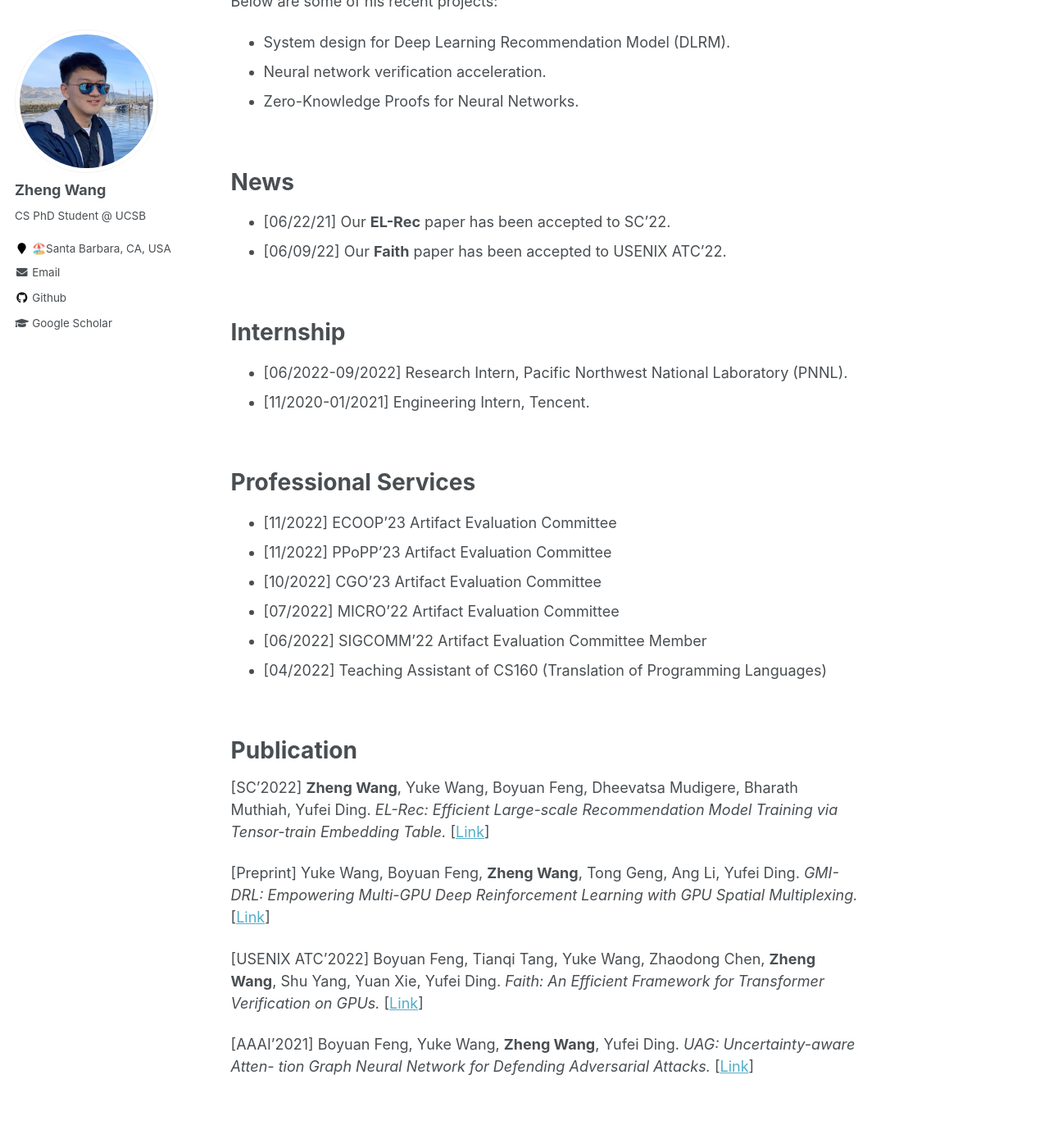
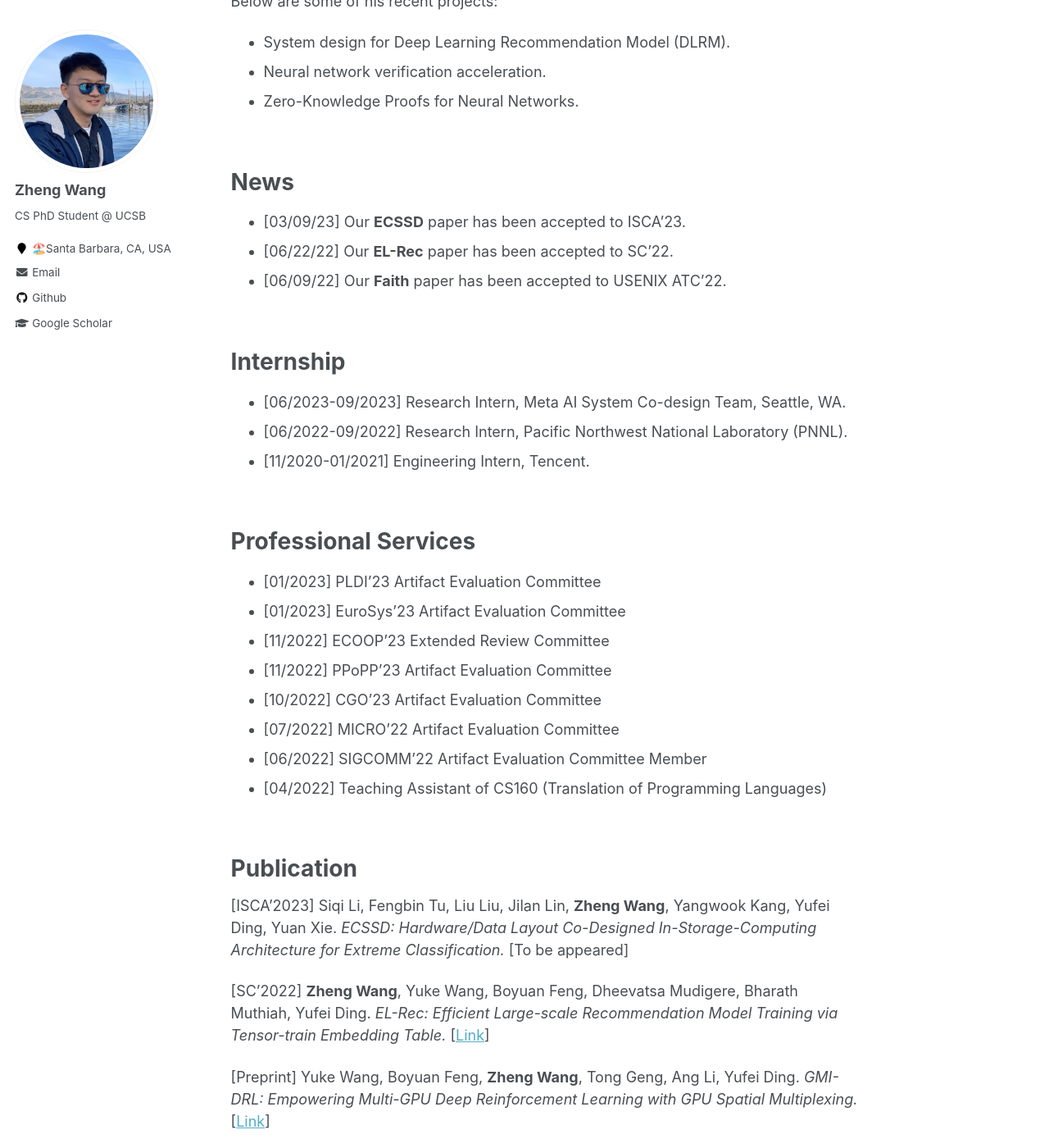
Before and after one commit to Ash-Zheng/Ash-Zheng.github.io, a Jekyll site: the page built from _pages/about.md, in a window 1280 px wide and 1400 px high, scrolled down 456 px. Shown: the whole window at 82% size. Built offline with Jekyll 4.4.1, drawn with Linux system fonts in a browser that asks for light colours.

Commit message:
update Mar 09, 2023

```diff
--- a/_pages/about.md
+++ b/_pages/about.md
@@ -26,7 +26,8 @@ Below are some of his recent projects:
 
 News
 ======
-+ [06/22/21] Our **EL-Rec** paper has been accepted to SC’22.
++ [03/09/23] Our **ECSSD** paper has been accepted to ISCA’23.
++ [06/22/22] Our **EL-Rec** paper has been accepted to SC’22.
 + [06/09/22] Our **Faith** paper has been accepted to USENIX ATC’22.
 
 <br />
@@ -34,6 +35,7 @@ News
 
 Internship
 ======
++ [06/2023-09/2023] Research Intern, Meta AI System Co-design Team, Seattle, WA.
 + [06/2022-09/2022] Research Intern, Pacific Northwest National Laboratory (PNNL).
 + [11/2020-01/2021] Engineering Intern, Tencent.
 
@@ -41,7 +43,9 @@ Internship
 
 Professional Services
 ======
-+ [11/2022] ECOOP’23 Artifact Evaluation Committee
++ [01/2023] PLDI'23 Artifact Evaluation Committee
++ [01/2023] EuroSys'23 Artifact Evaluation Committee
++ [11/2022] ECOOP'23 Extended Review Committee
 + [11/2022] PPoPP’23 Artifact Evaluation Committee
 + [10/2022] CGO’23 Artifact Evaluation Committee
 + [07/2022] MICRO’22 Artifact Evaluation Committee
@@ -52,9 +56,13 @@ Professional Services
 
 Publication
 ======
+[ISCA'2023] Siqi Li, Fengbin Tu, Liu Liu, Jilan Lin, **Zheng Wang**, Yangwook Kang, Yufei Ding, Yuan Xie.
+*ECSSD: Hardware/Data Layout Co-Designed In-Storage-Computing Architecture for Extreme Classification.*
+[To be appeared]
+
 [SC'2022] **Zheng Wang**, Yuke Wang, Boyuan Feng, Dheevatsa Mudigere, Bharath Muthiah, Yufei Ding.
 *EL-Rec: Efficient Large-scale Recommendation Model Training via Tensor-train Embedding Table.*
-[<a href="https://drive.google.com/file/d/1N1bOcq64fJctsVdcV80N8On3Q1h_BuyG/view?usp=sharing">Link</a>]
+[<a href="https://dl.acm.org/doi/abs/10.5555/3571885.3571978">Link</a>]
 
 [Preprint] Yuke Wang, Boyuan Feng, **Zheng Wang**, Tong Geng, Ang Li, Yufei Ding.
 *GMI-DRL: Empowering Multi-GPU Deep Reinforcement Learning with GPU Spatial Multiplexing.*
```
Also changed, not shown: _pages/publications.md (+5 -1 lines).
